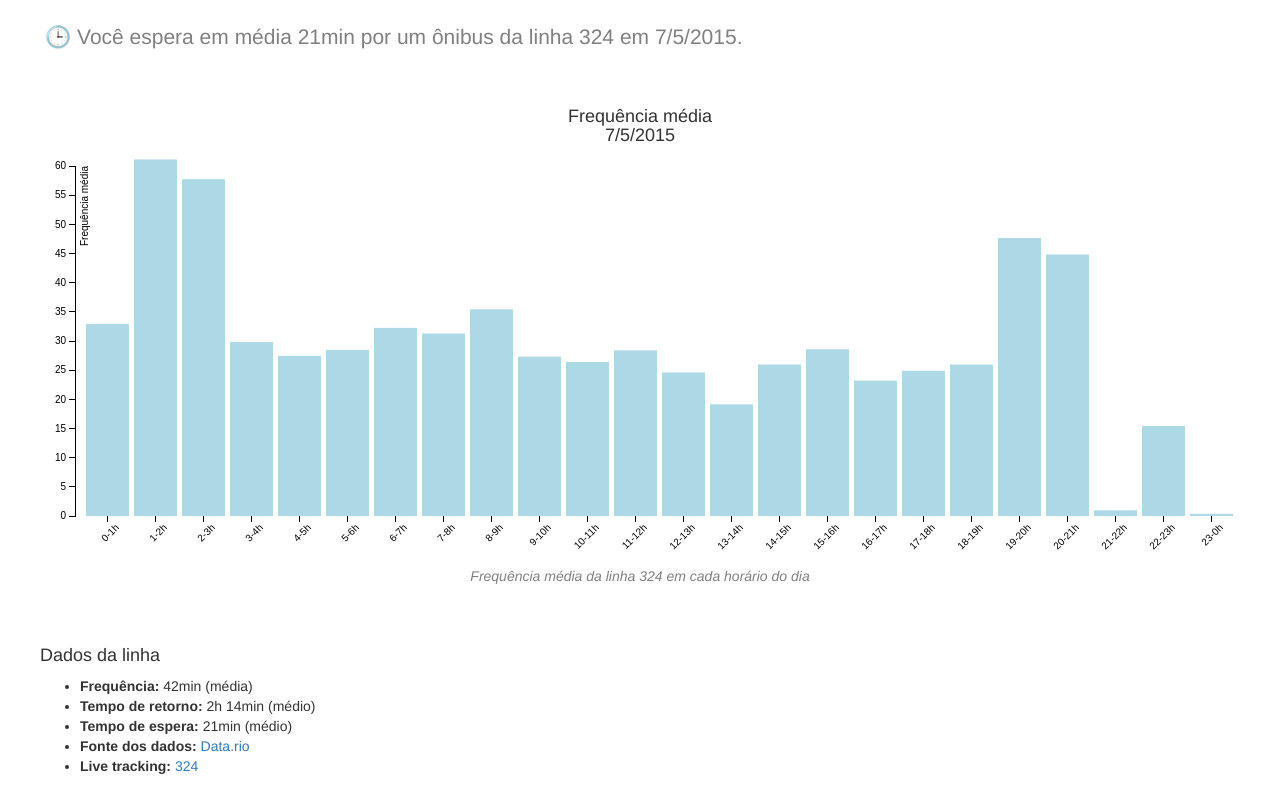
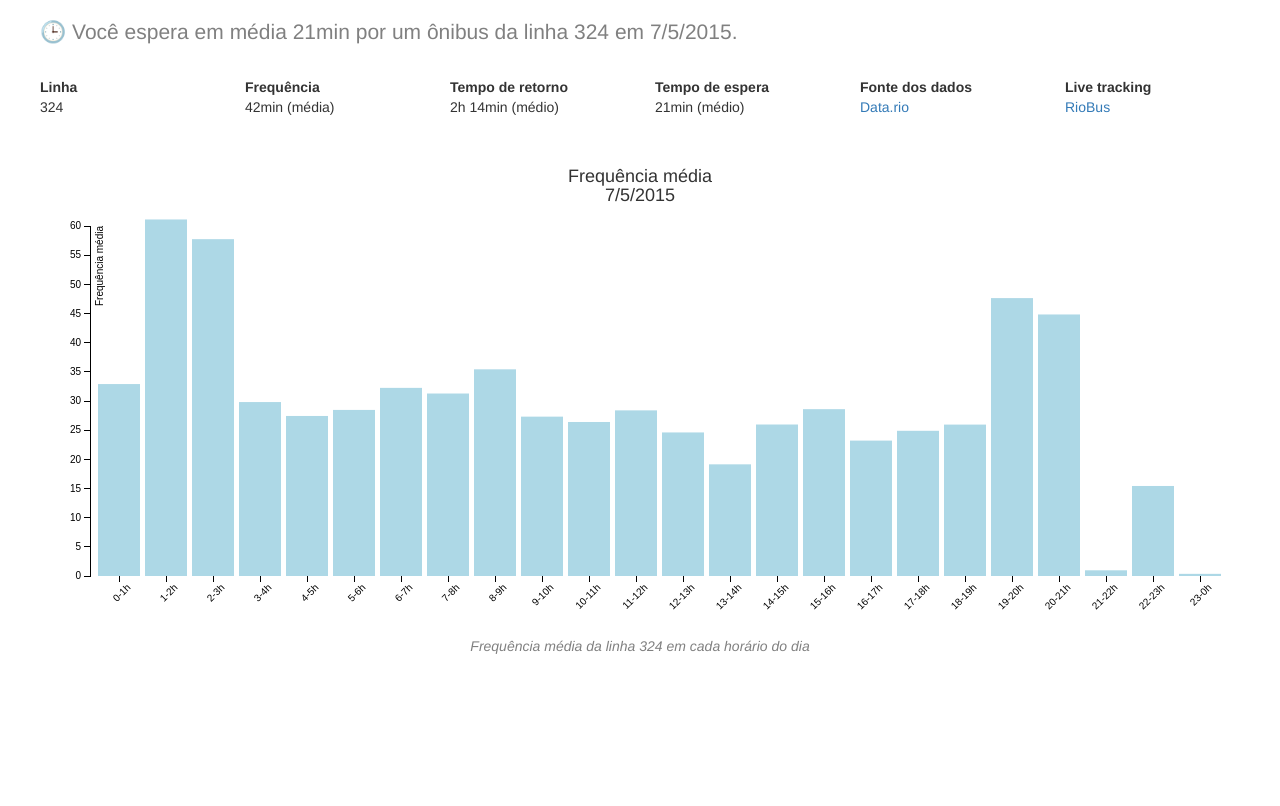
Before and after one commit to macecchi/bus-interval, a plain HTML site: page index.html in a window 1280 px wide. Shown: the part 123-929 px from the top of the page. After the commit the page ends 849 px from the top, so only its background shows below. Drawn offline with nearby package versions, Linux system fonts and the light colour scheme.

Commit message:
Improve page design

```diff
--- a/css/dashboard.css
+++ b/css/dashboard.css
@@ -114,7 +114,7 @@ body {
 
 .line-subtitle {
   font-size: 1.5em;
-  margin: 5px 20px;
+  margin-bottom: 30px;
   color: gray;
 }
 
--- a/index.html
+++ b/index.html
@@ -1,12 +1,12 @@
 <!DOCTYPE html>
-<html lang="en">
+<html>
 <head>
   <meta charset="utf-8">
   <meta http-equiv="X-UA-Compatible" content="IE=edge">
   <meta name="viewport" content="width=device-width, initial-scale=1">
   <link href="css/bootstrap.min.css" rel="stylesheet">
   <link href="css/dashboard.css" rel="stylesheet">
-    <title>Quanto tempo você espera seu ônibus?</title>
+  <title>Frequência dos ônibus</title>
 </head>
 
 <body>
@@ -37,26 +37,55 @@
         <h1 class="page-header">Linha <span class="line-title"></span></h1>
 
         <div class="row">
+          <div class="col-sm-12">
             <p class="line-subtitle">🕒 Você espera em média <span class="avg-wait-time"></span> por um ônibus da linha <span class="line-title"></span> em <span class="date-title"></span>.</p>
+          </div>
         </div>
 
         <div class="row">
-            <h4 class="graph-title">Frequência média<br><span class="date-title"></span></h4>
-            <div id="graph"></div>
-            <div class="graph-legend">Frequência média da linha <span class="line-title"></span> em cada horário do dia</div>
+          <div class="col-sm-2">
+            <strong>Linha</strong><br>
+            <span class="line-title"></span>
+          </div>
+
+          <div class="col-sm-2">
+            <strong>Frequência</strong><br>
+            <span class="avg-frequency"></span> (média)
+          </div>
+
+          <div class="col-sm-2">
+            <strong>Tempo de retorno</strong><br>
+            <span class="avg-return-time"></span> (médio)
+          </div>
+
+          <div class="col-sm-2">
+            <strong>Tempo de espera</strong><br>
+            <span class="avg-wait-time"></span> (médio)
+          </div>
+
+          <div class="col-sm-2">
+            <strong>Fonte dos dados</strong><br>
+            <a href="http://data.rio">Data.rio</a>
+          </div>
+
+          <div class="col-sm-2">
+            <strong>Live tracking</strong><br>
+            <a href="#" class="live-tracking-url">RioBus</a>
+          </div>
         </div>
 
         <div class="row">
           <div class="col-sm-12">
-                <h4>Dados da linha</h4>
-                <ul>
-                  <li><strong>Frequência:</strong> <span class="avg-frequency"></span> (média)</li>
-                  <li><strong>Tempo de retorno:</strong> <span class="avg-return-time"></span> (médio)</li>
-                  <li><strong>Tempo de espera:</strong> <span class="avg-wait-time"></span> (médio)</li>
-                  <li><strong>Fonte dos dados:</strong> <a href="http://data.rio">Data.rio</a></li>
-                  <li><strong>Live tracking:</strong> <a href="#" class="live-tracking-url"><span class="line-title"></span></a></li>
-                </ul>
+            <h4 class="graph-title">Frequência média<br><span class="date-title"></span></h4>
+
+            <div id="graph"></div>
           </div>
+        </div>
+
+        <div class="row">
+          <div class="graph-legend">Frequência média da linha <span class="line-title"></span> em cada horário do dia</div>
+        </div>
+
       </div>
 
     </div>
```
Lines whose indentation alone changed are shown as unchanged.
